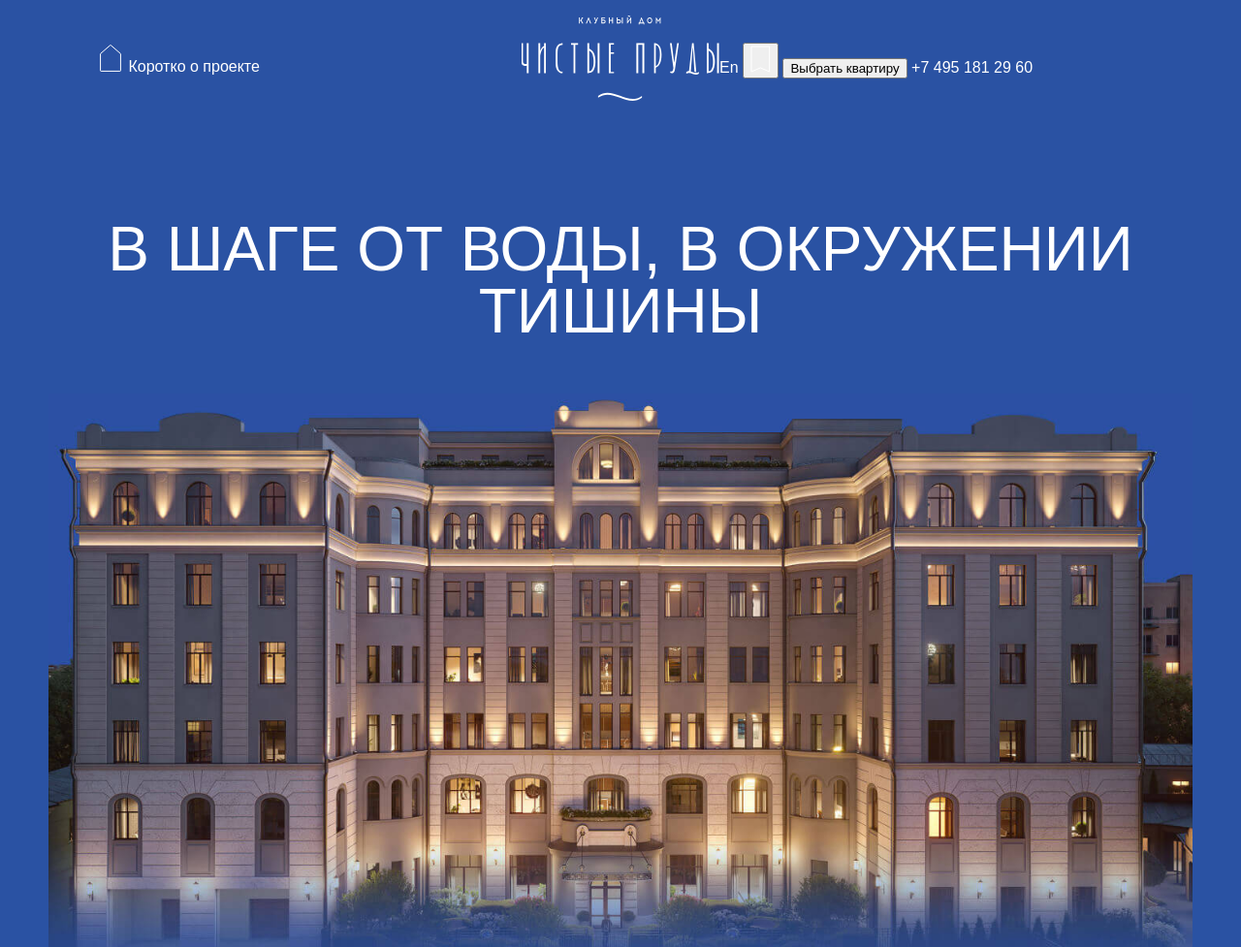
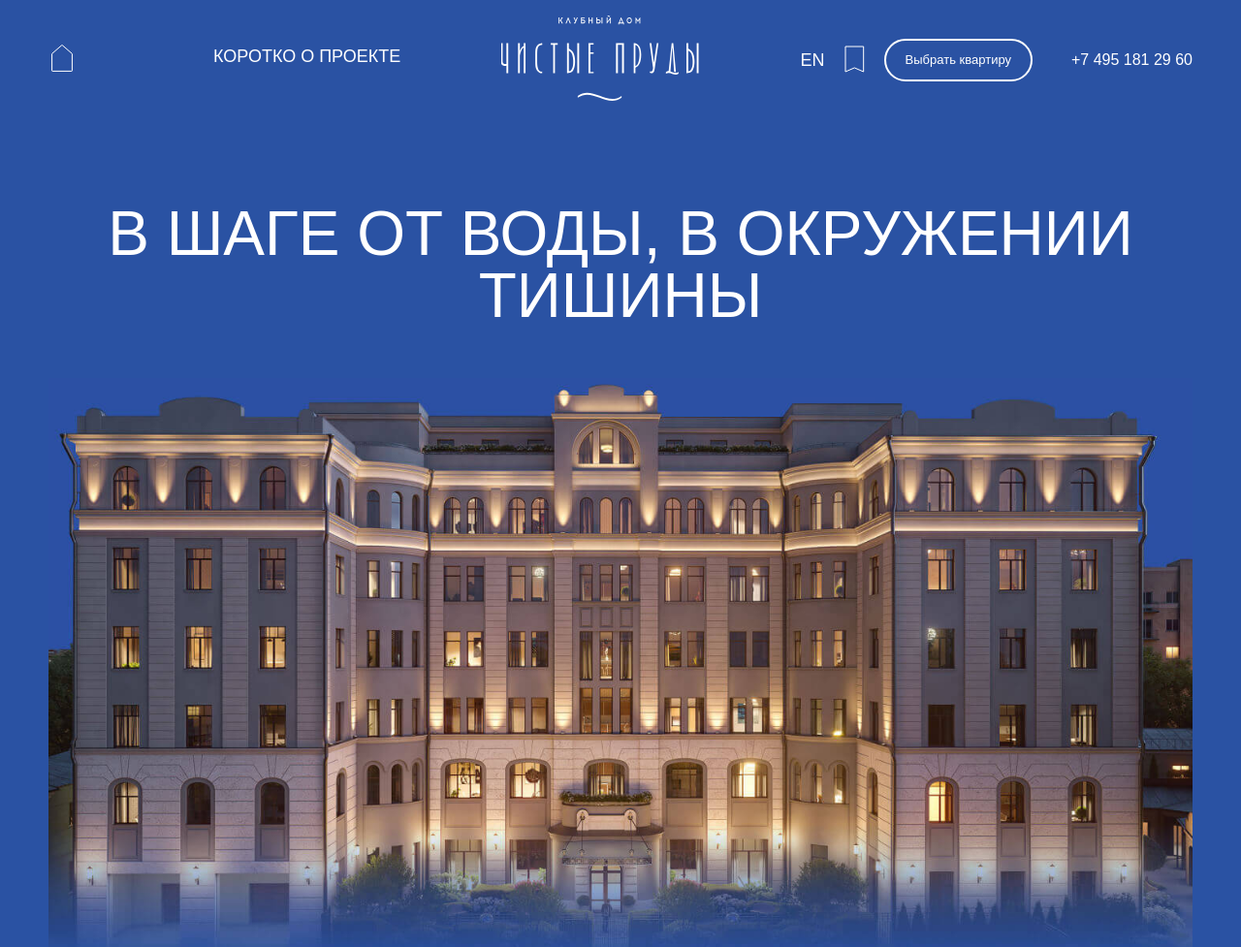
Before and after one commit to ErdniSamkhaev/homework21, a plain HTML site: page student/index.html in a window 1280 px wide. Shown: the top 977 px of the page at 97% size. Drawn offline with Linux system fonts and the light colour scheme; a web font is replaced by a local one.

Commit message:
шапка

```diff
--- /dev/null
+++ b/student/css/blocks/btn.css
@@ -0,0 +1,28 @@
+.btn {
+  font-family: "Montserrat", "Arial", sans-serif;
+  background: none;
+  color: #ffffff;
+  border: none;
+  padding: 0;
+  cursor: pointer;
+}
+
+.header__button-lang {
+  font-size: 18px;
+  font-weight: 400;
+  line-height: 24px;
+  text-transform: uppercase;
+}
+
+/* .header__button-save {
+  border: 1px solid #ffffff;
+} */
+
+.header__button-choice {
+  border: 2px solid #ffffff;
+  border-radius: 60px;
+  padding: 12px 20px;
+  font-size: 13px;
+  font-weight: 400;
+  line-height: 16px;
+}
--- a/student/css/blocks/header.css
+++ b/student/css/blocks/header.css
@@ -1,6 +1,31 @@
 .header__wrapper {
-  display: grid;
-  grid-template-columns: 1fr 204px 1fr;
+  display: flex;
   align-items: center;
-  padding: 16px 50px;
+  justify-content: space-between;
+  padding: 16px 0 0;
 }
+
+.header__about-short-project {
+  font-size: 18px;
+  font-weight: 400;
+  line-height: 24px;
+  text-transform: uppercase;
+  color: #ffffff;
+}
+
+.header__left {
+  display: flex;
+  gap: 142px;
+  margin: 0;
+}
+
+.header__right {
+  display: flex;
+  gap: 40px;
+  align-items: center;
+}
+
+.header__rigt-button {
+  display: flex;
+  gap: 20px;
+}
--- a/student/css/style.css
+++ b/student/css/style.css
@@ -13,3 +13,4 @@
 @import "blocks/footer.css";
 @import "blocks/socials.css";
 @import "blocks/header.css";
+@import "blocks/btn.css";
--- a/student/index.html
+++ b/student/index.html
@@ -12,8 +12,9 @@
     <header class="header">
       <div class="container">
         <div class="header__wrapper">
+          <!-- Левая часть шапки -->
           <div class="header__left">
-            <a class="header__icon-home" href="#">
+            <a class="header__icon-home" href="#" aria-label="Главная страница">
               <svg
                 width="28"
                 height="28"
@@ -28,10 +29,12 @@
                 />
               </svg>
             </a>
-            <a class="header__about-short-project" href="#">
+            <!-- Коротко о проекте -->
+            <a class="header__about-short-project" href="#" aria-label="Коротко о проекте">
               <span>Коротко о проекте</span>
             </a>
           </div>
+          <!-- Логотип -->
           <a
             class="header__logo"
             href="#"
@@ -145,9 +148,11 @@
               </defs>
             </svg>
           </a>
+          <!-- Правая часть шапки -->
           <div class="header__right">
-            <span>En</span>
-            <button class="header__button" type="button">
+            <div class="header__rigt-button">
+              <button class="btn header__button-lang" type="button">En</button>
+              <button class="btn header__button-save" type="button">
                 <svg
                   width="21"
                   height="28"
@@ -161,8 +166,11 @@
                   />
                 </svg>
               </button>
-            <button class="header__button-save">Выбрать квартиру</button>
-            <a class="header__phone" href="tel:+74951812960">
+              <button class=" btn header__button-choice" type="button" aria-label="Выбрать квартиру">
+                Выбрать квартиру
+              </button>
+            </div>
+            <a class="header__phone" href="tel:+74951812960" aria-label="Номер телефона">
               <span class="header__phone-text">+7 495 181 29 60</span>
             </a>
           </div>
```
Lines whose indentation alone changed are shown as unchanged.
